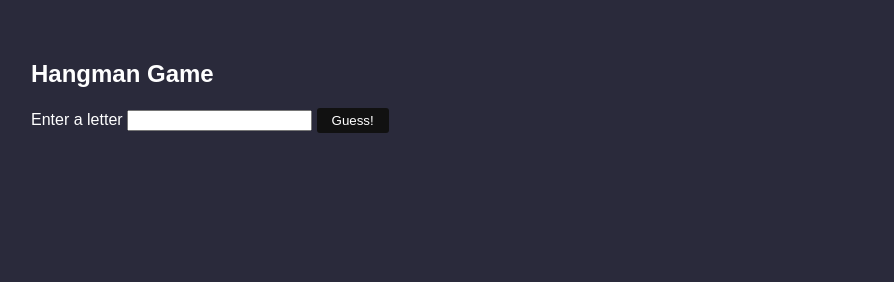
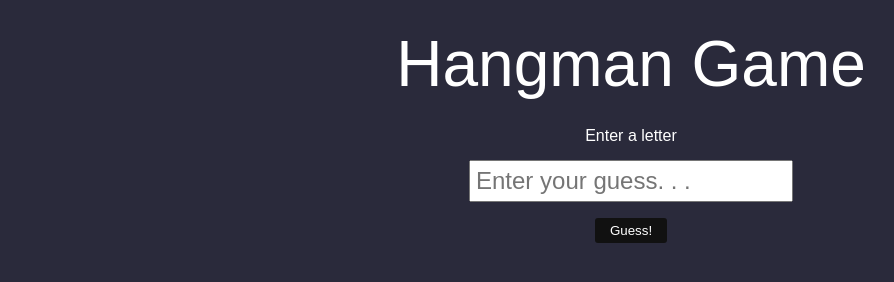
Before and after one commit to dolaku/hangman, a plain HTML site: page index.html in a window 1280 px wide. Shown: the whole page, without its empty margins (9-903 px from the left). Drawn offline with Linux system fonts and the light colour scheme.

Commit message:
refined styles

```diff
--- a/index.html
+++ b/index.html
@@ -6,15 +6,16 @@
     <meta name="viewport" content="width=device-width, initial-scale=1.0">
     <title>Hangman Game</title>
 
+    <link rel="stylesheet" href="reset.css">
     <link rel="stylesheet" href="style.css">
 </head>
 <body>
     <section id="game-area">
-        <h1>Hangman Game</h1>
+        <h1 class="mb-3">Hangman Game</h1>
 
         <form>
             <label for="user-input">Enter a letter</label>
-            <input type="text" name="user-input" id="user-input">
+            <input type="text" name="user-input" id="user-input" placeholder="Enter your guess. . .">
             <button type="submit" id="submit">Guess!</button>
         </form>
 
--- /dev/null
+++ b/reset.css
@@ -0,0 +1,49 @@
+/* http://meyerweb.com/eric/tools/css/reset/
+   v2.0 | 20110126
+   License: none (public domain)
+*/
+
+html, body, div, span, applet, object, iframe,
+h1, h2, h3, h4, h5, h6, p, blockquote, pre,
+a, abbr, acronym, address, big, cite, code,
+del, dfn, em, img, ins, kbd, q, s, samp,
+small, strike, strong, sub, sup, tt, var,
+b, u, i, center,
+dl, dt, dd, ol, ul, li,
+fieldset, form, label, legend,
+table, caption, tbody, tfoot, thead, tr, th, td,
+article, aside, canvas, details, embed,
+figure, figcaption, footer, header, hgroup,
+menu, nav, output, ruby, section, summary,
+time, mark, audio, video {
+	margin: 0;
+	padding: 0;
+	border: 0;
+	font-size: 100%;
+	font: inherit;
+    font-family: sans-serif;
+	vertical-align: baseline;
+}
+/* HTML5 display-role reset for older browsers */
+article, aside, details, figcaption, figure,
+footer, header, hgroup, menu, nav, section {
+	display: block;
+}
+body {
+	line-height: 1;
+}
+ol, ul {
+	list-style: none;
+}
+blockquote, q {
+	quotes: none;
+}
+blockquote:before, blockquote:after,
+q:before, q:after {
+	content: '';
+	content: none;
+}
+table {
+	border-collapse: collapse;
+	border-spacing: 0;
+}
--- a/style.css
+++ b/style.css
@@ -1,6 +1,6 @@
+/* GLOBAL STYLES */
 * {
     color: white;
-    font-family: sans-serif;
 }
 
 body {
@@ -22,7 +22,34 @@ button:hover {
     color: #111;
 }
 
+h1 {
+    font-size: 4rem;
+}
+
+.mb-1 {
+    margin-bottom: .5rem;
+}
+
+.mb-2 {
+    margin-bottom: 1rem;
+}
+
+.mb-3 {
+    margin-bottom: 2rem;
+}
+
+/* * * ELEMENT SPECIFIC * * */
 #game-area {
+    margin: 0 auto;
     max-width: 800px;
     padding: 2rem;
+    text-align: center;
 }
+
+#user-input {
+    color: #111;
+    display: block;
+    font-size: 1.5rem;
+    margin: 1rem auto;
+    padding: 5px;
+}
```
